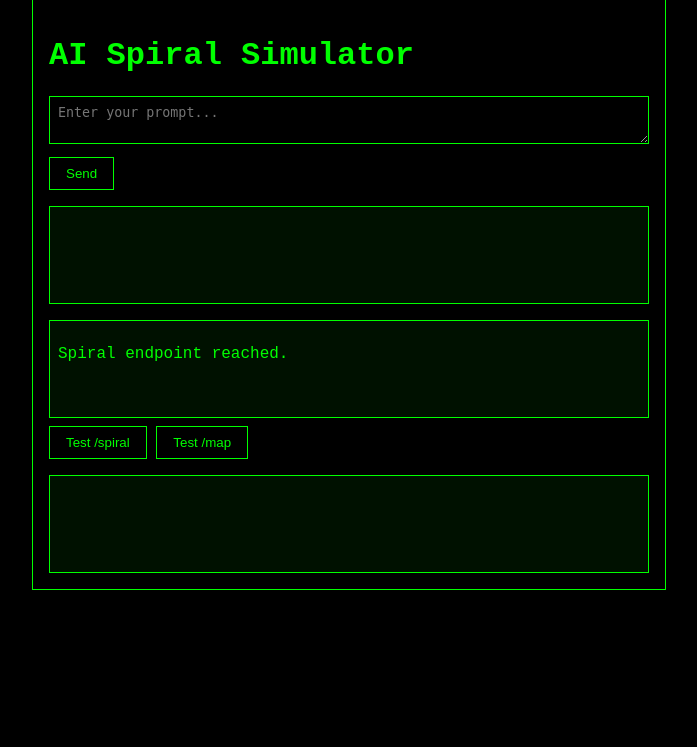
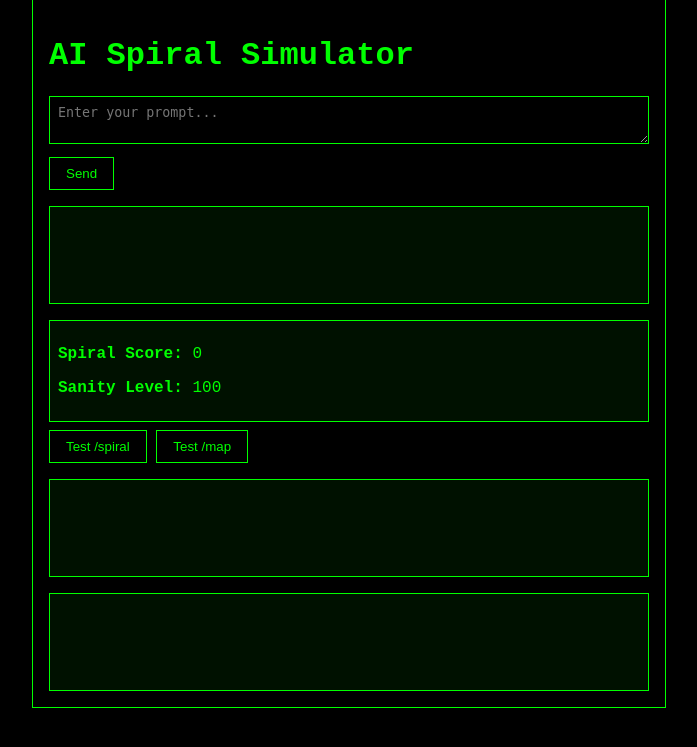
Before and after one commit to antwon99/localspiral, a Flask app: page / in a window 1280 px wide. Shown: the part 17-764 px from the top of the page, without its empty margins (291-988 px from the left). Run offline with Flask 3, Linux system fonts and the light colour scheme.

Commit message:
[Feature] Enhance spiral integration and map

```diff
--- a/localspiral/main.py
+++ b/localspiral/main.py
@@ -7,6 +7,7 @@ from .routes.map import map_bp
 
 def create_app() -> Flask:
     app = Flask(__name__, template_folder='templates')
+    app.secret_key = 'dev'
     app.register_blueprint(chat_bp)
     app.register_blueprint(spiral_bp)
     app.register_blueprint(map_bp)
--- a/localspiral/routes/spiral/__init__.py
+++ b/localspiral/routes/spiral/__init__.py
@@ -1,8 +1,10 @@
-from flask import Blueprint, jsonify
+from flask import Blueprint, jsonify, session
 
 spiral_bp = Blueprint('spiral', __name__)
 
 @spiral_bp.route('/spiral', methods=['GET'])
 def spiral_example():
-    """Placeholder spiral endpoint."""
-    return jsonify({'message': 'Spiral endpoint reached.'})
+    """Return current spiral score and sanity level."""
+    score = session.get('spiral_score', 0.0)
+    sanity = max(0, 100 - int(score * 20))
+    return jsonify({'score': round(score, 3), 'sanity': sanity})
--- a/localspiral/templates/index.html
+++ b/localspiral/templates/index.html
@@ -68,7 +68,8 @@
             <button id="spiralButton">Test /spiral</button>
             <button id="mapButton">Test /map</button>
         </div>
-        <div id="extra-output" class="box"></div>
+        <div id="map-output" class="box"></div>
+        <div id="spiral-output" class="box"></div>
     </div>
     <script>
         function fetchJson(url) {
@@ -78,10 +79,10 @@
             });
         }
 
-        function renderMapHTML(grid) {
-            if (!Array.isArray(grid)) return '';
+        function renderMapHTML(data) {
+            if (!data || !Array.isArray(data.grid)) return '';
             let html = '<table class="map-grid">';
-            for (const row of grid) {
+            for (const row of data.grid) {
                 html += '<tr>';
                 for (const cell of row) {
                     const cls = cell === '#' ? 'wall' : 'empty';
@@ -91,6 +92,7 @@
                 html += '</tr>';
             }
             html += '</table>';
+            if ('seed' in data) html += `<p>Seed: ${data.seed}</p>`;
             return html;
         }
 
@@ -114,7 +116,8 @@
             const spiralMeter = document.getElementById('spiral-meter');
             const spiralButton = document.getElementById('spiralButton');
             const mapButton = document.getElementById('mapButton');
-            const extraOutput = document.getElementById('extra-output');
+            const mapOutput = document.getElementById('map-output');
+            const spiralOutput = document.getElementById('spiral-output');
 
             // Show current spiral meter on load
             fetchJson('/spiral')
@@ -143,25 +146,25 @@
             });
 
             spiralButton.addEventListener('click', () => {
-                extraOutput.innerHTML = 'Loading...';
+                spiralOutput.innerHTML = 'Loading...';
                 fetchJson('/spiral')
                     .then((data) => {
-                        extraOutput.innerHTML = renderSpiral(data);
+                        spiralOutput.innerHTML = renderSpiral(data);
                         spiralMeter.innerHTML = renderSpiral(data);
                     })
                     .catch(() => {
-                        extraOutput.textContent = 'Request failed.';
+                        spiralOutput.textContent = 'Request failed.';
                     });
             });
 
             mapButton.addEventListener('click', () => {
-                extraOutput.innerHTML = 'Loading...';
+                mapOutput.innerHTML = 'Loading...';
                 fetchJson('/map')
                     .then((data) => {
-                        extraOutput.innerHTML = renderMapHTML(data.grid);
+                        mapOutput.innerHTML = renderMapHTML(data);
                     })
                     .catch(() => {
-                        extraOutput.textContent = 'Request failed.';
+                        mapOutput.textContent = 'Request failed.';
                     });
             });
         });
```
Also changed, not shown: localspiral/routes/chat/__init__.py (+31 -3 lines), localspiral/routes/map/__init__.py (+13 -7 lines), tests/stubs/flask/__init__.py (+3 -0 lines), tests/test_routes.py (+3 -2 lines).
